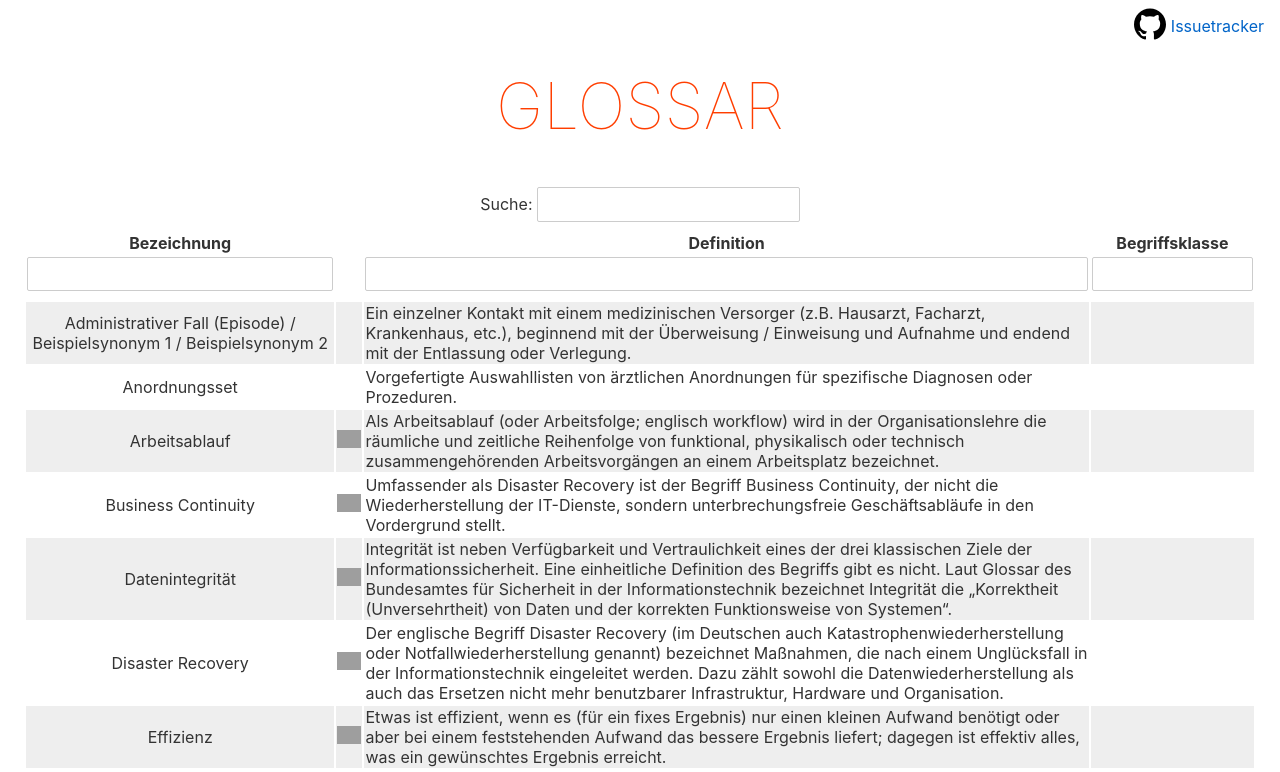
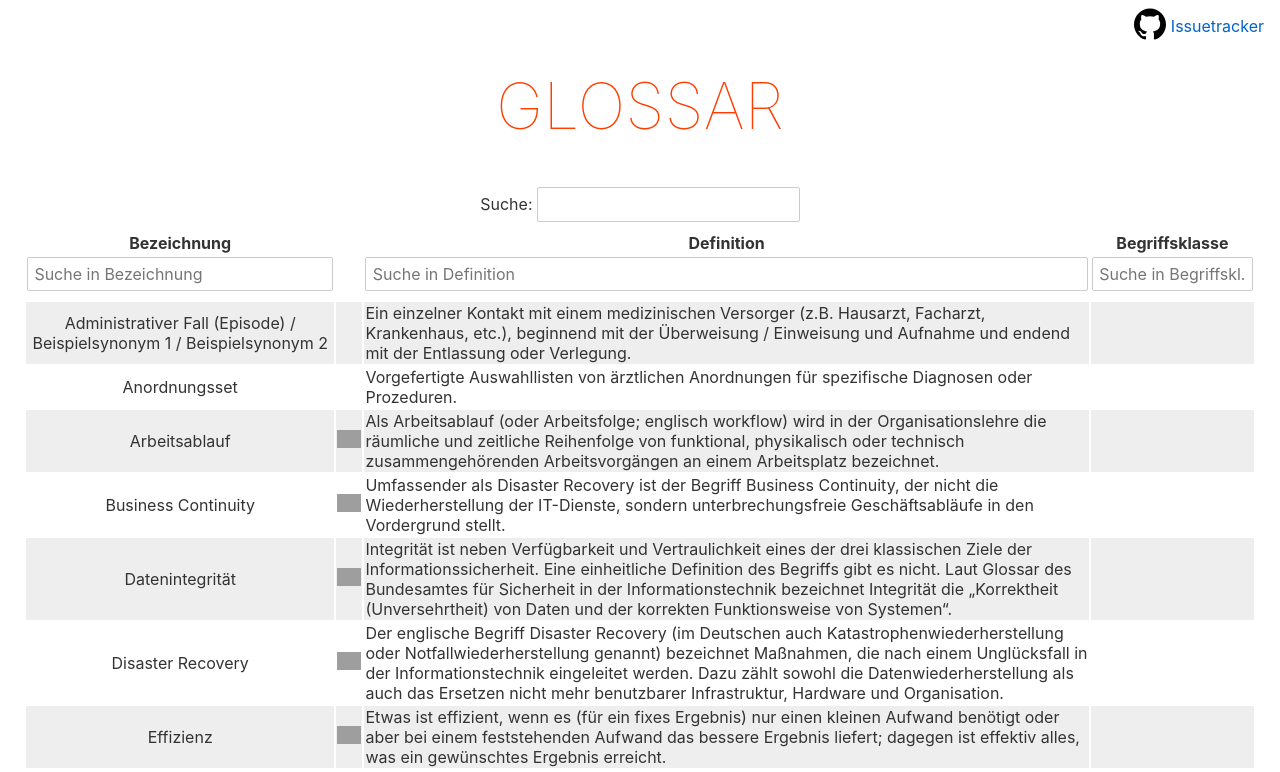
Before and after one commit to DigitaleZukunft/glossar, a Svelte app: page / in a window 1280 px wide. Shown: the top 772 px of the page. Built offline with nearby package versions, Linux system fonts and the light colour scheme; grey boxes are pictures that could not be loaded.

Commit message:
Add single search field placeholders. Resolve #6.

```diff
--- a/src/App.svelte
+++ b/src/App.svelte
@@ -2,7 +2,11 @@
 let data = []
 let filteredData = []
 let searchQuery = "";
-let searchColumns = ["bezeichnung","synonyme","definition","begriffsklasse"];
+const searchColumns = ["bezeichnung","synonyme","definition","begriffsklasse"];
+const labels = ["Bezeichnung","Synonyme","Definition","Begriffskl."];
+const placeholders = labels.map(c => "Suche in "+ c);
+//const placeholders = searchColumns.map(([firstLetter, ...restOfWord]) => "Suche in "+ firstLetter.toUpperCase() + restOfWord.join(''));
+
 let singleQueries = [];
 for(let i=0;i<searchColumns.length;i++) {singleQueries.push("");}
 
@@ -27,6 +31,7 @@ $:
 </script>
 
 <main>
+
 	<h1>Glossar</h1>
 	Suche: <input bind:value={searchQuery}/>
 	<table style="width:100%" aria-label="Glossareinträge">
@@ -38,11 +43,11 @@ $:
 		<th>Begriffsklasse</th>
 		<tbody>
 			<tr>
-				<td><input class="singleSearch" bind:value={singleQueries[0]}/></td>
+				<td><input class="singleSearch" bind:value={singleQueries[0]} placeholder={placeholders[0]}/></td>
 				<!--<td></td>-->
 				<td></td>
-				<td><input class="singleSearch" bind:value={singleQueries[2]}/></td>
-				<td><input class="singleSearch" bind:value={singleQueries[3]}/></td>
+				<td><input class="singleSearch" bind:value={singleQueries[2]} placeholder={placeholders[2]}/></td>
+				<td><input class="singleSearch" bind:value={singleQueries[3]} placeholder={placeholders[3]}/></td>
 			</tr>
 
 			{#each filteredData as row}
```
